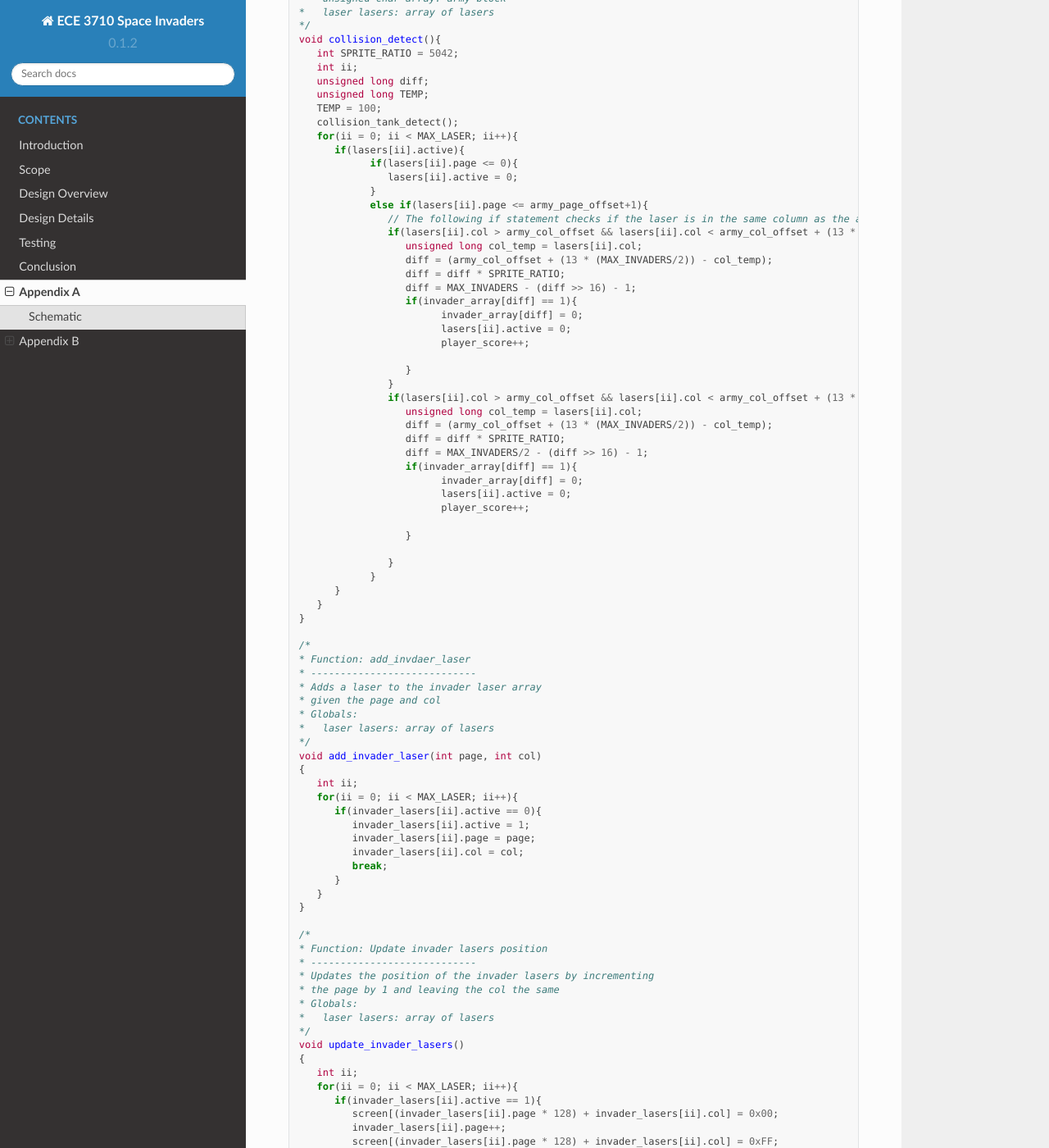
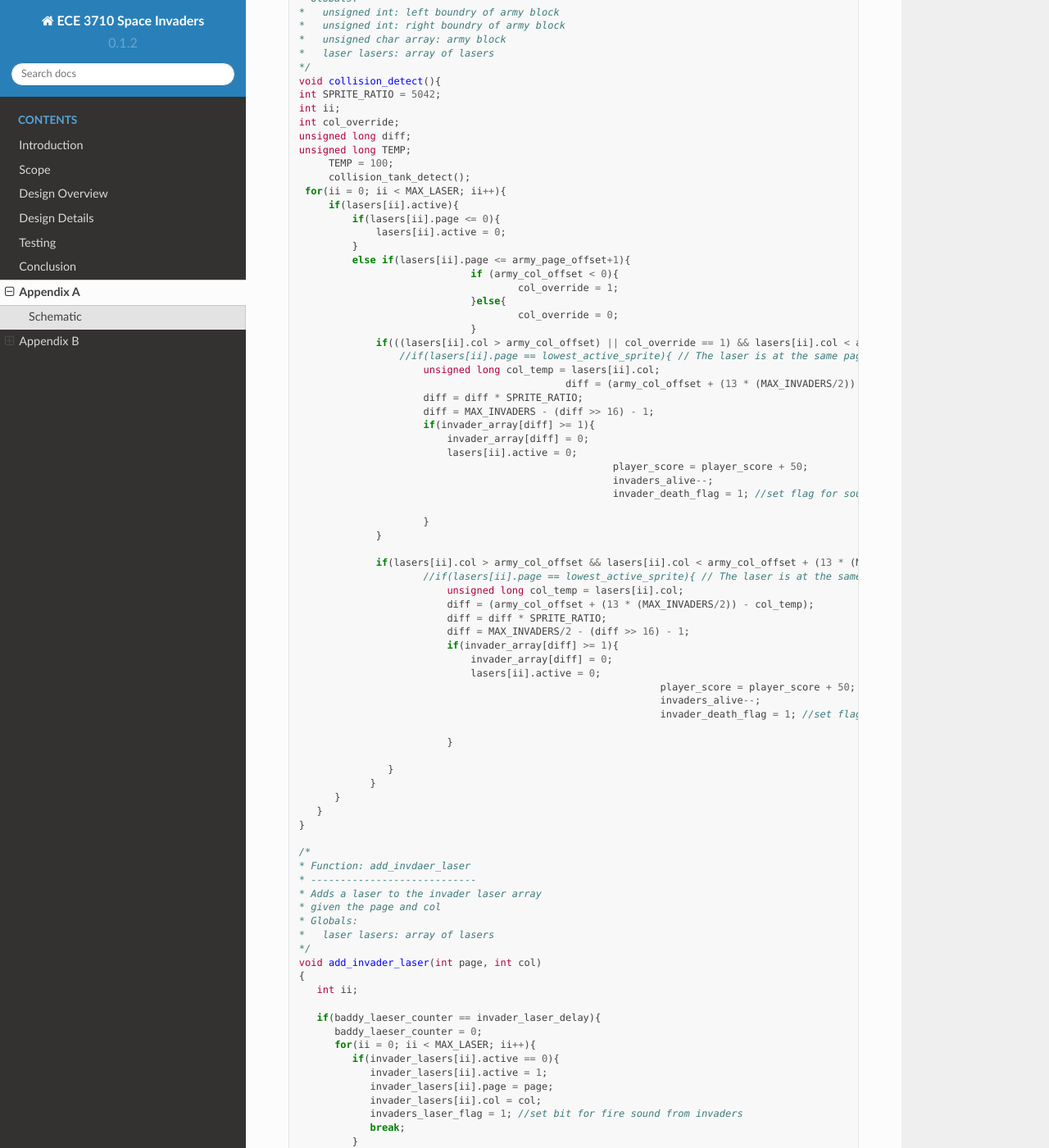
Before and after one commit to wattsjake/ece3710-notes, a Sphinx documentation site: the page built from docs/source/appendix.rst, in a window 1280 px wide and 1400 px high, scrolled down 27641 px. Shown: the whole window at 82% size. Built offline with Sphinx 7.4.7 and the Read the Docs theme 2.0.0, drawn with Linux system fonts in a browser that asks for light colours; some of the changed text lies outside the part shown.

Commit message:
changed a few things

```diff
--- a/docs/source/appendix.rst
+++ b/docs/source/appendix.rst
@@ -1597,6 +1597,8 @@
    #include <interrupts.h>
    #include "invaders.h"
 
+   int invader_laser_delay = 8; //8 is the default speed
+   int baddy_laeser_counter = 0; //counter for the delay
 
    /*
    * Function: Detect a collision between a laser and the tank
@@ -1619,6 +1621,7 @@
          if(page_temp > 6){
             if((col_temp < set_tank_pos + 5) && (col_temp > set_tank_pos - 5) && invader_lasers[ii].active == 1){
                player_lives--;
+               death_note_flag = 1;
                invader_lasers[ii].active = 0;
                break;
             }
@@ -1638,42 +1641,54 @@
    *   laser lasers: array of lasers
    */
    void collision_detect(){
-      int SPRITE_RATIO = 5042;
-      int ii;
-      unsigned long diff;
-      unsigned long TEMP;
-      TEMP = 100;
-      collision_tank_detect();
-      for(ii = 0; ii < MAX_LASER; ii++){
-         if(lasers[ii].active){
-               if(lasers[ii].page <= 0){
-                  lasers[ii].active = 0;
-               }
-               else if(lasers[ii].page <= army_page_offset+1){
-                  // The following if statement checks if the laser is in the same column as the army
-                  if(lasers[ii].col > army_col_offset && lasers[ii].col < army_col_offset + (13 * (MAX_INVADERS/2))){
-                     unsigned long col_temp = lasers[ii].col;
-                     diff = (army_col_offset + (13 * (MAX_INVADERS/2)) - col_temp);
-                     diff = diff * SPRITE_RATIO;
-                     diff = MAX_INVADERS - (diff >> 16) - 1;
-                     if(invader_array[diff] == 1){
-                           invader_array[diff] = 0;
-                           lasers[ii].active = 0;
-                           player_score++;
-
-                     }
-                  }
-                  if(lasers[ii].col > army_col_offset && lasers[ii].col < army_col_offset + (13 * (MAX_INVADERS/2)) && lasers[ii].active == 1){
-                     unsigned long col_temp = lasers[ii].col;
-                     diff = (army_col_offset + (13 * (MAX_INVADERS/2)) - col_temp);
-                     diff = diff * SPRITE_RATIO;
-                     diff = MAX_INVADERS/2 - (diff >> 16) - 1;
-                     if(invader_array[diff] == 1){
-                           invader_array[diff] = 0;
-                           lasers[ii].active = 0;
-                           player_score++;
-
-                     }
+   int SPRITE_RATIO = 5042;
+   int ii;
+   int col_override;
+   unsigned long diff;
+   unsigned long TEMP;
+	TEMP = 100;
+	collision_tank_detect();
+    for(ii = 0; ii < MAX_LASER; ii++){
+        if(lasers[ii].active){
+            if(lasers[ii].page <= 0){
+                lasers[ii].active = 0;
+            }
+            else if(lasers[ii].page <= army_page_offset+1){
+				if (army_col_offset < 0){
+					col_override = 1;
+				}else{
+					col_override = 0;
+				}
+                if(((lasers[ii].col > army_col_offset) || col_override == 1) && lasers[ii].col < army_col_offset + (13 * (MAX_INVADERS/2))){
+                    //if(lasers[ii].page == lowest_active_sprite){ // The laser is at the same page as an active sprite. Next check for col.
+                        unsigned long col_temp = lasers[ii].col;
+						diff = (army_col_offset + (13 * (MAX_INVADERS/2)) - col_temp);
+                        diff = diff * SPRITE_RATIO;
+                        diff = MAX_INVADERS - (diff >> 16) - 1;
+                        if(invader_array[diff] >= 1){
+                            invader_array[diff] = 0;
+                            lasers[ii].active = 0;
+							player_score = player_score + 50;
+							invaders_alive--;
+							invader_death_flag = 1; //set flag for sound
+
+                        }
+                }
+
+                if(lasers[ii].col > army_col_offset && lasers[ii].col < army_col_offset + (13 * (MAX_INVADERS/2)) && lasers[ii].active == 1){
+                        //if(lasers[ii].page == lowest_active_sprite){ // The laser is at the same page as an active sprite. Next check for col.
+                            unsigned long col_temp = lasers[ii].col;
+                            diff = (army_col_offset + (13 * (MAX_INVADERS/2)) - col_temp);
+                            diff = diff * SPRITE_RATIO;
+                            diff = MAX_INVADERS/2 - (diff >> 16) - 1;
+                            if(invader_array[diff] >= 1){
+                                invader_array[diff] = 0;
+                                lasers[ii].active = 0;
+								player_score = player_score + 50;
+								invaders_alive--;
+								invader_death_flag = 1; //set flag for sound
+
+                            }
 
                   }
                }
@@ -1692,14 +1707,23 @@
    void add_invader_laser(int page, int col)
    {
       int ii;
-      for(ii = 0; ii < MAX_LASER; ii++){
-         if(invader_lasers[ii].active == 0){
-            invader_lasers[ii].active = 1;
-            invader_lasers[ii].page = page;
-            invader_lasers[ii].col = col;
-            break;
+
+      if(baddy_laeser_counter == invader_laser_delay){
+         baddy_laeser_counter = 0;
+         for(ii = 0; ii < MAX_LASER; ii++){
+            if(invader_lasers[ii].active == 0){
+               invader_lasers[ii].active = 1;
+               invader_lasers[ii].page = page;
+               invader_lasers[ii].col = col;
+               invaders_laser_flag = 1; //set bit for fire sound from invaders
+               break;
+            }
+
          }
-      }
+      }else{
+         baddy_laeser_counter++;
+      }
+
    }
 
    /*
@@ -1738,6 +1762,7 @@
    *   army_col_offset: the col offset of the army
    */
    void invader_laser(){
-      int random_pos = 1;
-      add_invader_laser((int)army_page_offset+1, (int)army_col_offset + (13 * random_pos)+5);
-   }
+      int new_laser_col = (int)army_col_offset + (invader_left_dead * 13) + ((random_pos)*13);
+      add_invader_laser((int)army_page_offset+1, new_laser_col);
+
+   }
```
